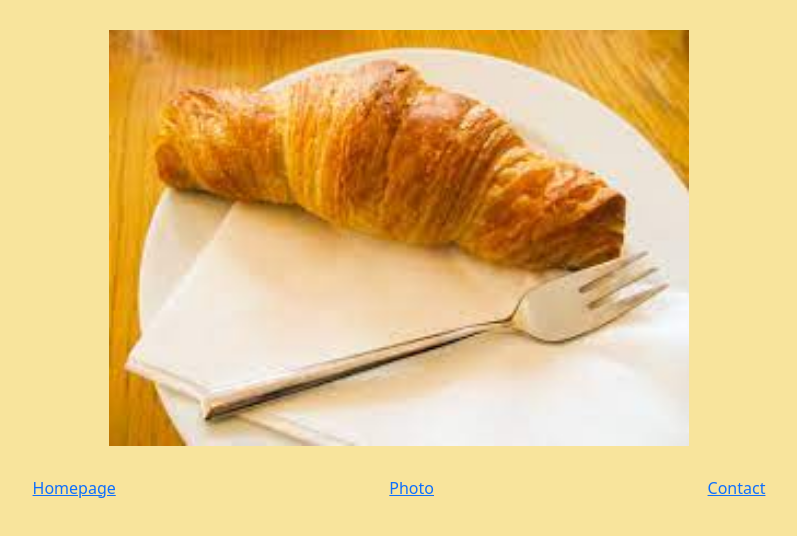
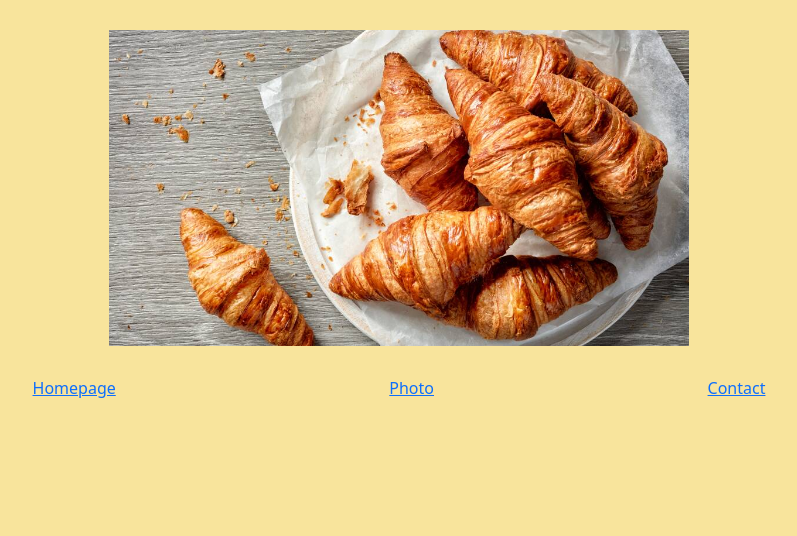
Before and after one commit to rosiekg123/Croissant, a plain HTML site: page photo.html in a window 1280 px wide. Shown: the whole page, without its empty margins (241-1038 px from the left). Drawn offline with nearby package versions, Linux system fonts and the light colour scheme.

Commit message:
changed photo

```diff
--- a/photo.html
+++ b/photo.html
@@ -19,7 +19,7 @@
     <title>Photo</title>
   </head>
   <body>
-    <img src="/images/croissant.jpg" />
+    <img src="/images/croissant 2.jpg" />
 
     <div class="d-flex justify-content-evenly">
       <a href="/">Homepage</a>
```
Also changed, not shown: images/croissant 2.jpg (added), images/croissant.jpg (deleted).
